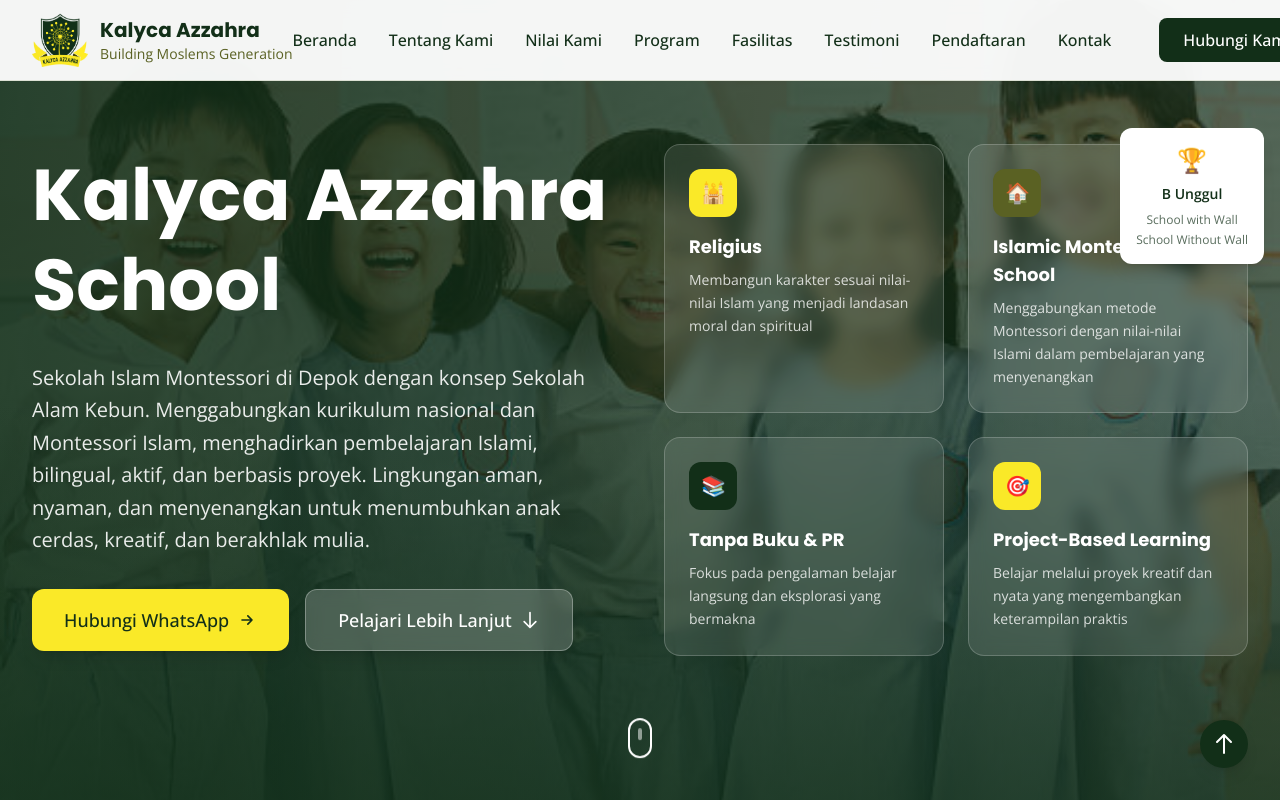
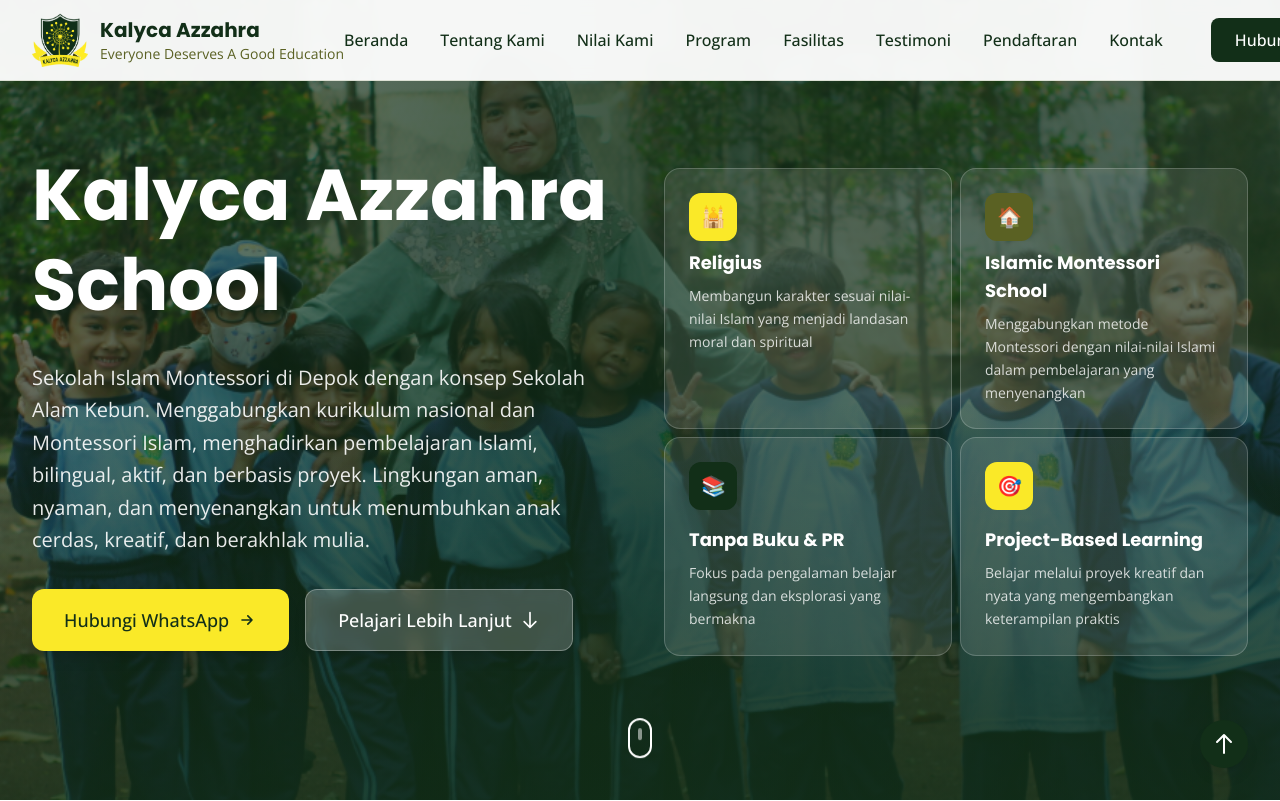
Before and after one commit to Mahusaa/Kalyca-bun, a Next.js app: page / in a window 1280 px wide. Shown: the top 801 px of the page. Built offline with nearby package versions, Linux system fonts and the light colour scheme.

Commit message:
chore: revise the tagline and why choose us

```diff
--- a/components/Hero.tsx
+++ b/components/Hero.tsx
@@ -5,16 +5,20 @@
     <section id="home" className="relative min-h-screen flex items-center justify-center overflow-hidden">
       {/* Background Image */}
       <div className="absolute inset-0">
+
         <Image
-          src="/kalyca-kids.jpg"
+          src="/kalyca-hero.png"
           alt="Kalyca Azzahra School Students"
           fill
           priority
-          className="object-cover object-center w-full h-full"
-          style={{ objectPosition: 'center 30%' }}
+          className="
+    object-cover w-full h-full
+    md:object-[center_10%] // mulai dari md ke atas → normal tengah
+  "
         />
+
         {/* Overlay for better text readability */}
-        <div className="absolute inset-0 bg-gradient-to-r from-primary/90 via-primary/80 to-primary/70"></div>
+        <div className="absolute inset-0 bg-gradient-to-r from-primary/60 via-primary/80 to-primary/70"></div>
         <div className="absolute inset-0 bg-gradient-to-t from-primary/60 via-transparent to-transparent"></div>
       </div>
 
@@ -67,11 +71,11 @@
           </div>
 
           {/* Right Content - Feature Cards - Hidden on mobile to reduce scrolling */}
-          <div className="relative hidden lg:block">
-            <div className="grid grid-cols-1 sm:grid-cols-2 gap-6">
+          <div className="relative hidden lg:block mt-6">
+            <div className="grid grid-cols-1 sm:grid-cols-2 gap-2">
               {/* Feature Card 1 - Religius */}
-              <div className="bg-white/10 backdrop-blur-sm rounded-2xl p-6 border border-white/20 hover:bg-white/20 transition-all duration-300">
-                <div className="w-12 h-12 bg-highlight rounded-xl flex items-center justify-center mb-4">
+              <div className="bg-white/10 backdrop-blur-none rounded-2xl p-6 border border-white/20 hover:bg-white/20 transition-all duration-300">
+                <div className="w-12 h-12 bg-highlight rounded-xl flex items-center justify-center mb-2">
                   <span className="text-primary text-xl">🕌</span>
                 </div>
                 <h3 className="font-heading font-bold text-white text-lg mb-2">Religius</h3>
@@ -81,8 +85,8 @@
               </div>
 
               {/* Feature Card 2 - Islamic Montessori School */}
-              <div className="bg-white/10 backdrop-blur-sm rounded-2xl p-6 border border-white/20 hover:bg-white/20 transition-all duration-300">
-                <div className="w-12 h-12 bg-accent rounded-xl flex items-center justify-center mb-4">
+              <div className="bg-white/10 backdrop-blur-none rounded-2xl p-6 border border-white/20 hover:bg-white/20 transition-all duration-300">
+                <div className="w-12 h-12 bg-accent rounded-xl flex items-center justify-center mb-2">
                   <span className="text-white text-xl">🏠</span>
                 </div>
                 <h3 className="font-heading font-bold text-white text-lg mb-2">Islamic Montessori School</h3>
@@ -92,7 +96,7 @@
               </div>
 
               {/* Feature Card 3 - Tanpa Buku & PR */}
-              <div className="bg-white/10 backdrop-blur-sm rounded-2xl p-6 border border-white/20 hover:bg-white/20 transition-all duration-300">
+              <div className="bg-white/10 backdrop-blur-none rounded-2xl p-6 border border-white/20 hover:bg-white/20 transition-all duration-300">
                 <div className="w-12 h-12 bg-primary rounded-xl flex items-center justify-center mb-4">
                   <span className="text-white text-xl">📚</span>
                 </div>
@@ -103,7 +107,7 @@
               </div>
 
               {/* Feature Card 4 - Project-Based Learning */}
-              <div className="bg-white/10 backdrop-blur-sm rounded-2xl p-6 border border-white/20 hover:bg-white/20 transition-all duration-300">
+              <div className="bg-white/10 backdrop-blur-none rounded-2xl p-6 border border-white/20 hover:bg-white/20 transition-all duration-300">
                 <div className="w-12 h-12 bg-highlight rounded-xl flex items-center justify-center mb-4">
                   <span className="text-primary text-xl">🎯</span>
                 </div>
@@ -111,18 +115,6 @@
                 <p className="text-white/80 text-sm leading-relaxed">
                   Belajar melalui proyek kreatif dan nyata yang mengembangkan keterampilan praktis
                 </p>
-              </div>
-            </div>
-
-            {/* Floating Achievement Badge */}
-            <div className="absolute -top-4 -right-4 bg-white rounded-xl p-4 shadow-lg">
-              <div className="text-center">
-                <div className="text-2xl mb-2">🏆</div>
-                <p className="text-primary font-bold text-sm">B Unggul</p>
-                <div className="mt-2 space-y-1">
-                  <p className="text-primary/70 text-xs">School with Wall</p>
-                  <p className="text-primary/70 text-xs">School Without Wall</p>
-                </div>
               </div>
             </div>
           </div>
--- a/components/Navigation.tsx
+++ b/components/Navigation.tsx
@@ -35,7 +35,7 @@
             </div>
             <div>
               <h1 className="font-heading font-bold text-primary text-lg lg:text-xl">Kalyca Azzahra</h1>
-              <p className="text-xs lg:text-sm text-accent">Building Moslems Generation</p>
+              <p className="text-xs lg:text-sm text-accent">Everyone Deserves A Good Education</p>
             </div>
           </Link>
 
--- a/components/Programs.tsx
+++ b/components/Programs.tsx
@@ -195,43 +195,6 @@
 
         {/* Extracurricular Activities */}
         <Extracurricular />
-
-        {/* Special Programs */}
-        <div className="mt-20 bg-primary/5 rounded-2xl p-8">
-          <h3 className="font-heading font-bold text-3xl text-primary text-center mb-8">
-            Program Khusus
-          </h3>
-          <div className="grid grid-cols-1 md:grid-cols-2 gap-8">
-            <div className="bg-white rounded-xl p-6">
-              <div className="flex items-center mb-4">
-                <div className="w-12 h-12 bg-highlight rounded-lg flex items-center justify-center mr-4">
-                  <svg className="w-6 h-6 text-primary" fill="none" stroke="currentColor" viewBox="0 0 24 24">
-                    <path strokeLinecap="round" strokeLinejoin="round" strokeWidth={2} d="M17 20h5v-2a3 3 0 00-5.356-1.857M17 20H7m10 0v-2c0-.656-.126-1.283-.356-1.857M7 20H2v-2a3 3 0 015.356-1.857M7 20v-2c0-.656.126-1.283.356-1.857m0 0a5.002 5.002 0 019.288 0M15 7a3 3 0 11-6 0 3 3 0 016 0zm6 3a2 2 0 11-4 0 2 2 0 014 0zM7 10a2 2 0 11-4 0 2 2 0 014 0z" />
-                  </svg>
-                </div>
-                <h4 className="font-heading font-semibold text-primary text-xl">Program Tumbuh Bahagia</h4>
-              </div>
-              <p className="text-primary/80 leading-relaxed">
-                Program Tumbuh Bahagia adalah ruang belajar yang ramah untuk anak-anak, fokus pada pengembangan karakter, potensi, dan
-              </p>
-            </div>
-
-            <div className="bg-white rounded-xl p-6">
-              <div className="flex items-center mb-4">
-                <div className="w-12 h-12 bg-accent rounded-lg flex items-center justify-center mr-4">
-                  <svg className="w-6 h-6 text-white" fill="none" stroke="currentColor" viewBox="0 0 24 24">
-                    <path strokeLinecap="round" strokeLinejoin="round" strokeWidth={2} d="M12 8c-1.657 0-3 .895-3 2s1.343 2 3 2 3 .895 3 2-1.343 2-3 2m0-8c1.11 0 2.08.402 2.599 1M12 8V7m0 1v8m0 0v1m0-1c-1.11 0-2.08-.402-2.599-1" />
-                  </svg>
-                </div>
-                <h4 className="font-heading font-semibold text-primary text-xl">Beasiswa Yatim</h4>
-              </div>
-              <p className="text-primary/80 leading-relaxed">
-                Program beasiswa penuh untuk anak yatim dengan dukungan komprehensif
-                termasuk biaya pendidikan, seragam, dan kebutuhan sekolah lainnya.
-              </p>
-            </div>
-          </div>
-        </div>
       </div>
     </section>
   );
```
Also changed, not shown: components/Facilities.tsx (+40 -29 lines), components/Keunggulan.tsx (line endings or trailing spaces), public/kalyca-hero.png (added), 1 other file (tests, documents, lock files or other folders).
